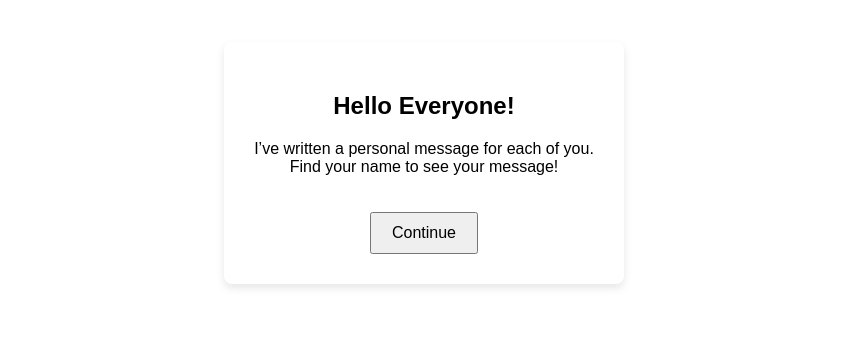
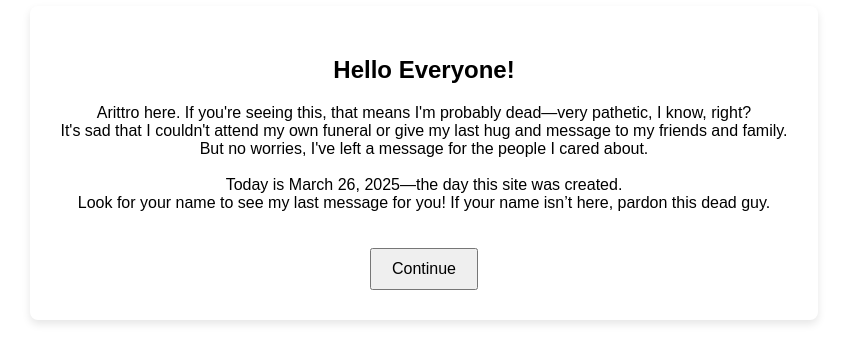
Before and after one commit to arittrosarker/MyLastMessages, a plain HTML site: page index.html in a window 1280 px wide. Shown: the part 237-600 px from the top of the page, without its empty margins (216-1063 px from the left). Drawn offline with Linux system fonts and the light colour scheme.

Commit message:
index.html

```diff
--- a/index.html
+++ b/index.html
@@ -3,7 +3,7 @@
 <head>
     <meta charset="UTF-8">
     <meta name="viewport" content="width=device-width, initial-scale=1.0">
-    <title>Your Messages</title>
+    <title>One Last Message</title>
     <link rel="stylesheet" href="styles.css">
 </head>
 <body>
@@ -13,8 +13,12 @@
         <div class="intro-content">
             <h2>Hello Everyone!</h2>
             <p>
-                I’ve written a personal message for each of you.<br>
-                Find your name to see your message!
+                Arittro here. If you're seeing this, that means I'm probably dead—very pathetic, I know, right? <br>
+                It's sad that I couldn't attend my own funeral or give my last hug and message to my friends and family. <br>
+                But no worries, I've left a message for the people I cared about. <br>
+<br>
+                Today is March 26, 2025—the day this site was created. <br>
+                Look for your name to see my last message for you! If your name isn’t here, pardon this dead guy.
             </p>
             <button id="continueBtn">Continue</button>
         </div>
```
